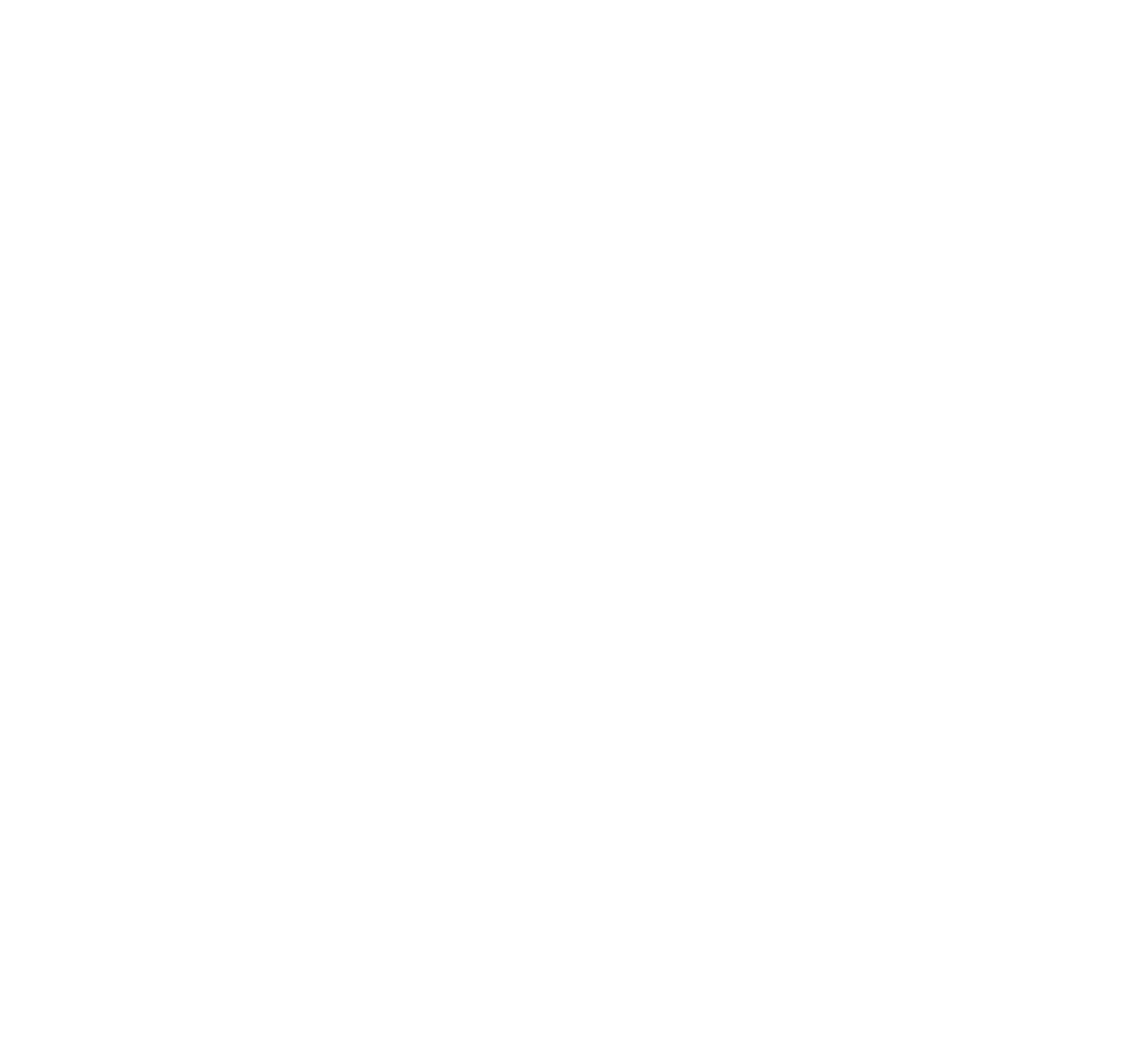
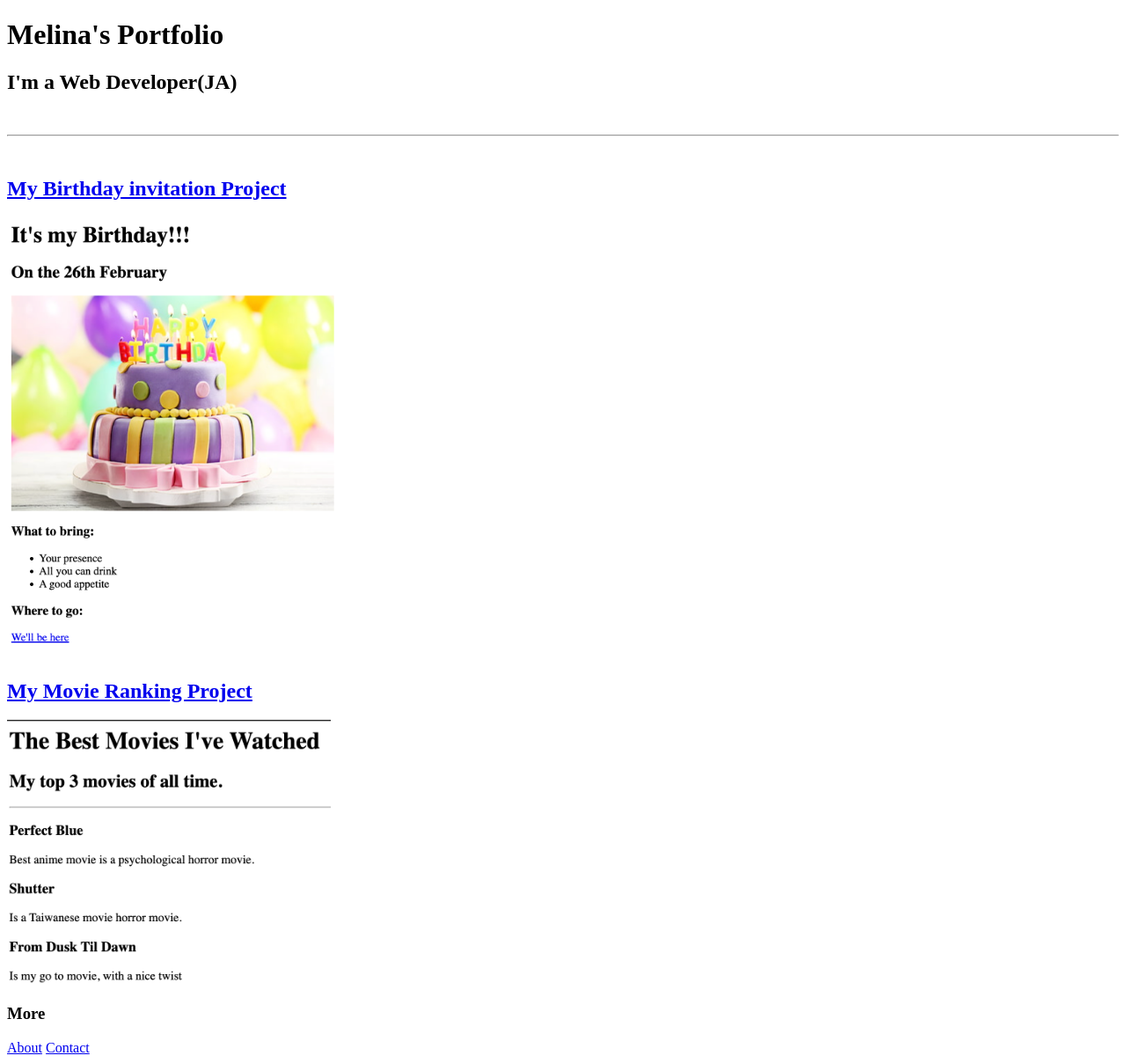
Before and after one commit to Mel-chaves/html-portfolio, a plain HTML site: page index.html in a window 1280 px wide. Shown: the whole page at 88% size. Before the commit the page ends 800 px from the top, so only its background shows below. Drawn offline with Linux system fonts and the light colour scheme.

Commit message:
Update index.html

```diff
--- a/index.html
+++ b/index.html
@@ -5,11 +5,27 @@
         <meta charset="UTF-8">
         <title>Porfolio Website</title>
     </head>
+    <body>
     <!-- TODO 2: Add Your previous projects' HTML into the public folder -->
 
     <!-- TODO 3: Take screenshots of your project previews and add the images to the images folder -->
 
     <!-- TODO 4: Add titles/subtitles etc. -->
+        <h1>Melina's Portfolio</h1>
+        <h2>I'm a Web Developer(JA)</h2>
+        <br/>
+        <hr/>
+        <br/>
+            <a href="./public/birthday-invite.html"><h2>My Birthday invitation Project</h2></a>
+
+            <img src="./assets/images/birthday.png" alt="Birthday Card" height="500"/>
+        <br/>
+            <a href="./public/movie-ranking.html"><h2>My Movie Ranking Project</h2></a>
+            <img src="./assets/images/Movies.png" alt="List of movies" height="300"/>
+
+        <h3>More</h3>
+            <a href="./public/about.html">About</a> <a href="./public/contact.html">Contact</a>
+
 
     <!-- TODO 5: Add a link to the project pages -->
 
@@ -18,5 +34,6 @@ HINT for TODO 6: You can use the height attribute set to 200 to make the image s
     https://developer.mozilla.org/en-US/docs/Web/HTML/Element/img#attr-height -->
 
     <!-- TODO 7: Add the Contact Me and About Me page links -->
+    </body>
 
 </html>
```
Lines whose indentation alone changed are shown as unchanged.
